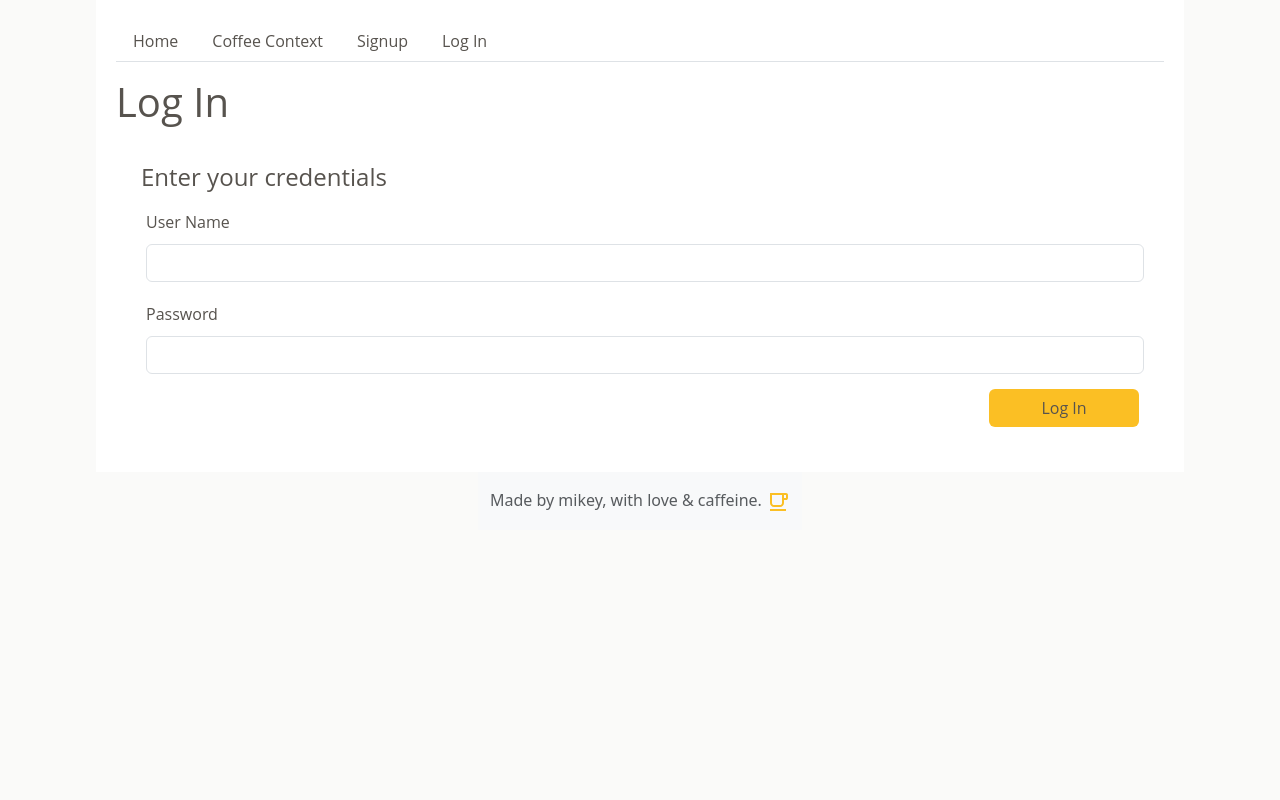
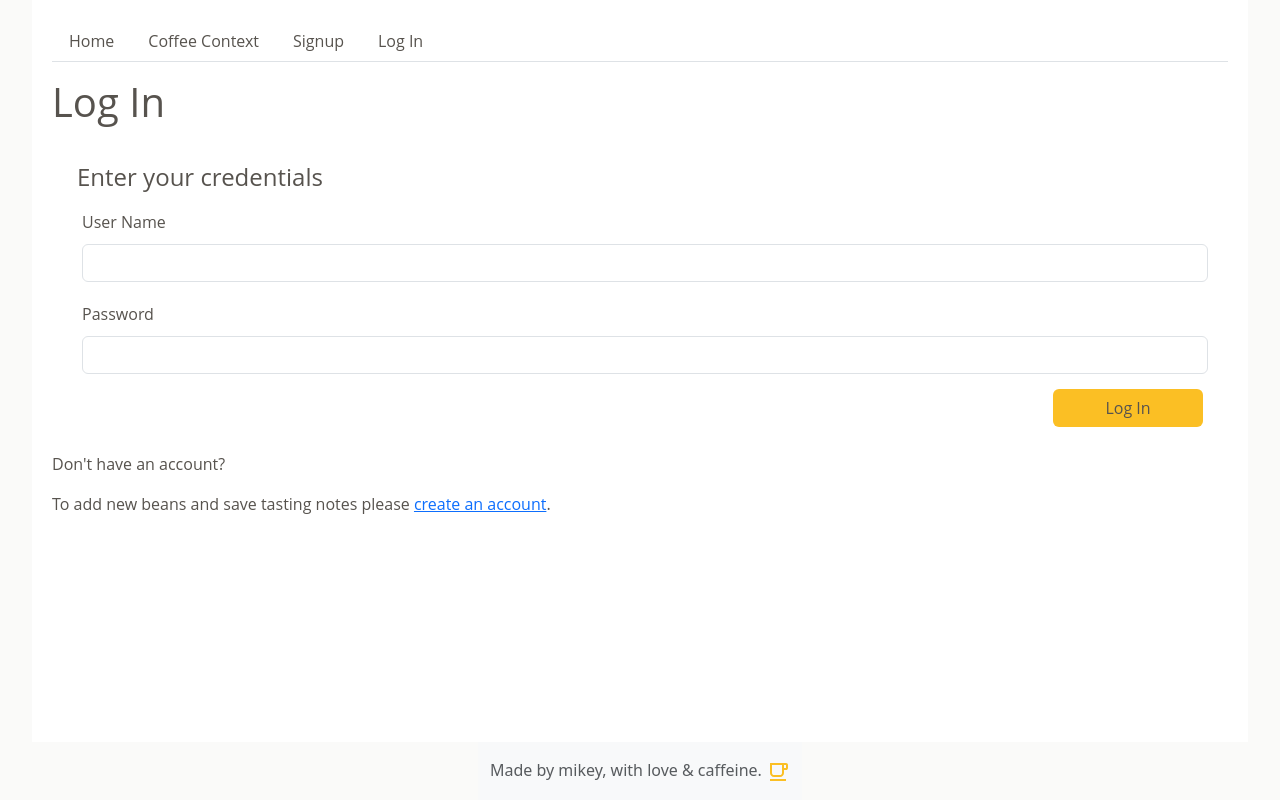
Before and after one commit to mikeygough/coffee-hunter-100, a Flask app: page /login in a window 1280 px wide. Run offline with Flask 2, Linux system fonts and the light colour scheme; some libraries are stand-ins or nearby versions.

Commit message:
sticky footer. only display user's beans

```diff
--- a/app.py
+++ b/app.py
@@ -9,4 +9,4 @@ with app.app_context():
     db.create_all()
 
 if __name__ == "__main__":
-    app.run(debug=True)
+    app.run(debug=True, port=3001)
--- a/ch_100_app/main/routes.py
+++ b/ch_100_app/main/routes.py
@@ -23,7 +23,9 @@ main = Blueprint("main", __name__)
 
 @main.route("/")
 def homepage():
-    beans = Bean.query.all()
+    beans = []
+    if current_user == True:
+        beans = Bean.query.filter_by(created_by_id=current_user.id)
     return render_template("home.html", beans=beans)
 
 
--- a/ch_100_app/static/style.css
+++ b/ch_100_app/static/style.css
@@ -1,16 +1,22 @@
+html {
+  height: 100%;
+}
+
 body {
   display: flex;
   flex-direction: column;
   align-items: center;
   background-color: #fafaf9;
+  height: 100%;
 }
 
 #base-content {
   font-family: 'Open Sans', sans-serif;
   color: #57534e;
-  width: 85%;
+  width: 95%;
   background-color: white;
   padding: 20px;
+  height: 100%;
 }
 
 .nav {
@@ -120,3 +126,7 @@ fieldset {
 h3 {
   margin: 1rem 0px;
 }
+
+footer {
+  margin-top: auto;
+}
--- a/ch_100_app/templates/login.html
+++ b/ch_100_app/templates/login.html
@@ -1,6 +1,5 @@
-{% extends 'base.html' %}
-{% from "_render_field.html" import render_field %}
-{% block content %}
+{% extends 'base.html' %} {% from "_render_field.html" import
+render_field %} {% block content %}
 
 <h1>Log In</h1>
 
@@ -9,13 +8,17 @@
   <fieldset>
     <legend>Enter your credentials</legend>
 
-    {{ render_field(form.username) }}
-
-    {{ render_field(form.password) }}
-
-    {{ form.submit(class="btn") }}
-
+    {{ render_field(form.username) }} {{ render_field(form.password)
+    }} {{ form.submit(class="btn") }}
   </fieldset>
 </form>
 
+<p>Don't have an account?</p>
+<p>
+  To add new beans and save tasting notes please
+  <a class="link-opacity-100-hover" href="/signup"
+    >create an account</a
+  >.
+</p>
+
 {% endblock %}
--- a/ch_100_app/templates/signup.html
+++ b/ch_100_app/templates/signup.html
@@ -13,4 +13,10 @@ render_field %} {% block content %}
   </fieldset>
 </form>
 
+<p>Already have an account?</p>
+<p>
+  To add new beans and save tasting notes please
+  <a class="link-opacity-100-hover" href="/login">login</a>.
+</p>
+
 {% endblock %}
```
Also changed, not shown: ch_100_app/database.db.
